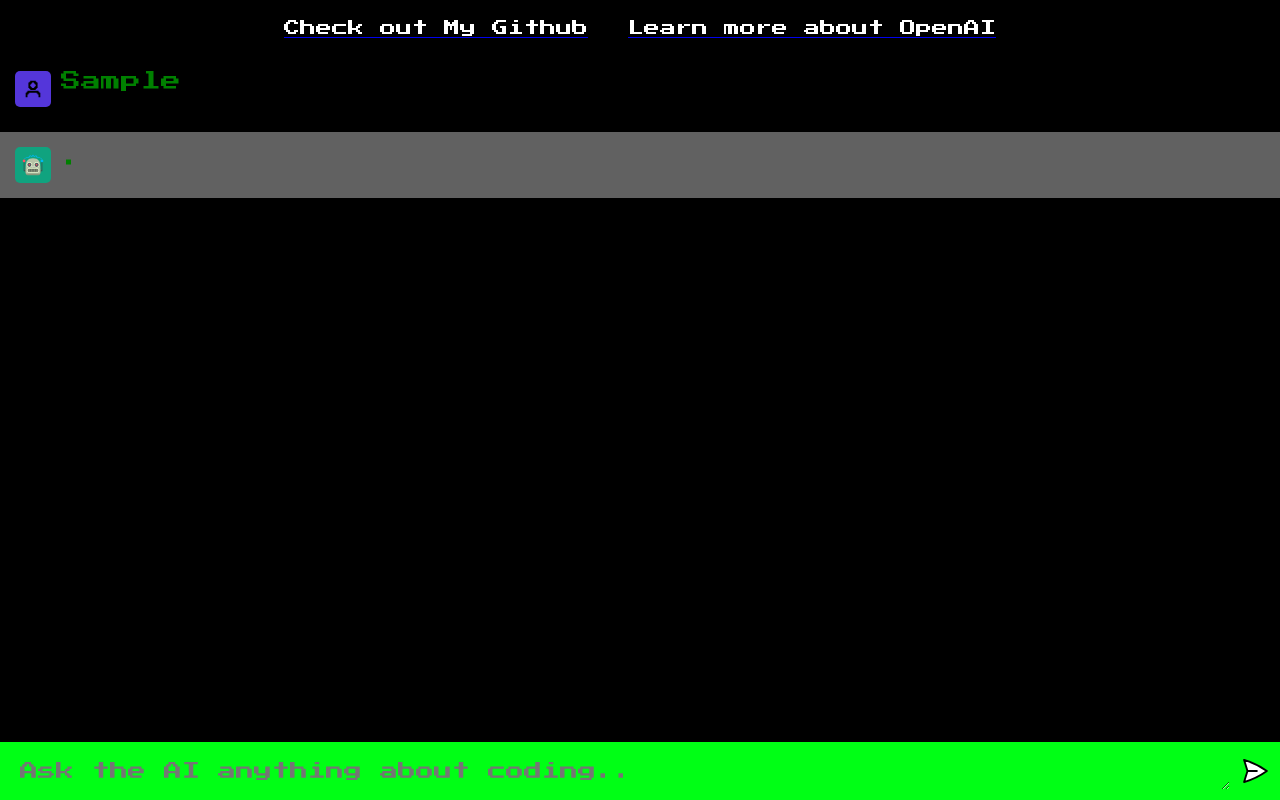
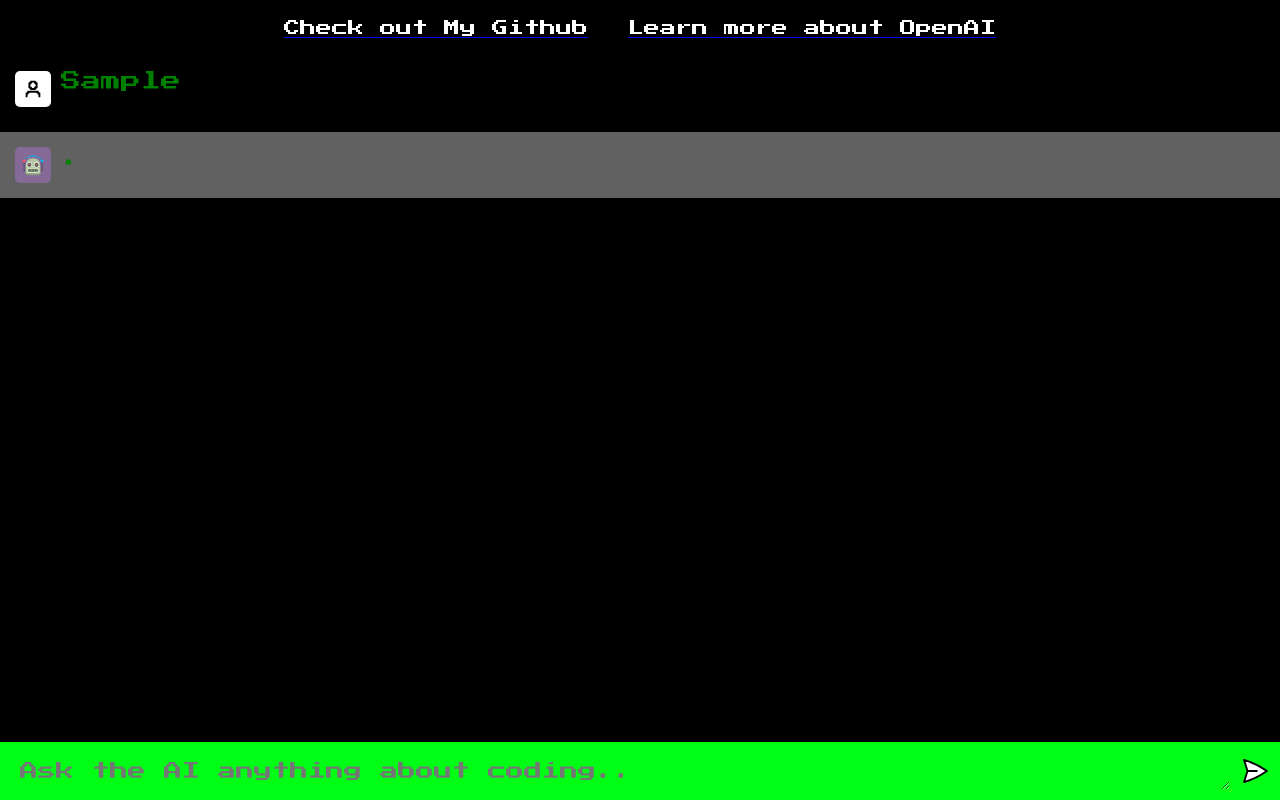
Before and after one commit to MackGrissom/Cody_OpenAI_ChatBot, a website built with Vite: page client/index.html in a window 1280 px wide. Both pictures are taken after typing "Sample" into the empty fields and a click on the button 1255 px from the left and 771 px from the top of the page. Built offline with nearby package versions, Linux system fonts and the light colour scheme; a web font is replaced by a local one.

Commit message:
changed styling

```diff
--- a/client/style.css
+++ b/client/style.css
@@ -16,7 +16,6 @@ body {
   width: 100vw;
   height: 100vh;
   background: #000000;
-
   display: flex;
   flex-direction: column;
   align-items: center;
@@ -71,7 +70,7 @@ body {
   height: 36px;
   border-radius: 5px;
 
-  background: #5436DA;
+  background: #ffffff;
 
   display: flex;
   justify-content: center;
@@ -79,7 +78,7 @@ body {
 }
 
 .ai .profile {
-  background: #10a37f;
+  background: #856997;
 }
 
 .profile img {
```
